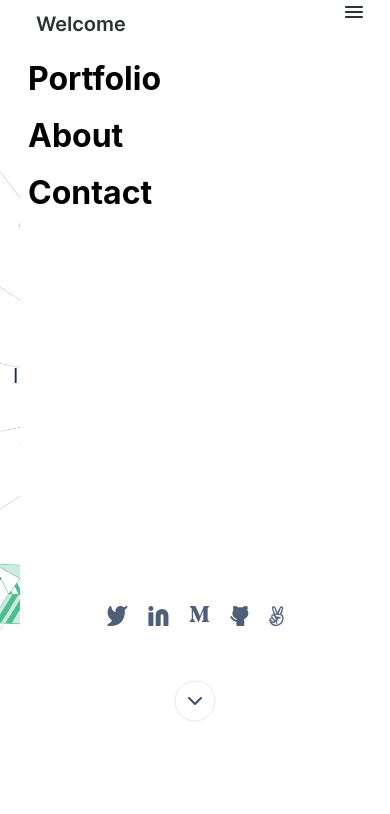
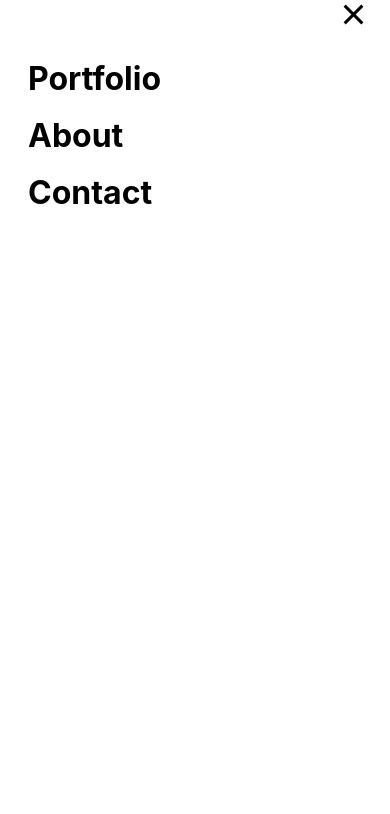
Before and after one commit to Jolak5/Portfolio, a website: page index.html in a window 390 px wide. Both pictures are taken after a click on the element 354 px from the left and 14 px from the top of the page. Shown: the top 814 px of the page. Drawn offline with Linux system fonts and the light colour scheme.

Commit message:
Change the Javascript and HTML to toggle hamburger

```diff
--- a/index.html
+++ b/index.html
@@ -17,8 +17,8 @@
     <section class="desktop-header">
       <header>
         <nav class="navbar">
-          <a href="#"
-            ><img class="" src="images/Logo Placeholder.svg" alt="My logo"
+          <a class="welcome" href="#"
+            ><img class="welcome1" src="images/Logo Placeholder.svg" alt="My logo"
           /></a>
 
           <ul class="nav-menu">
@@ -27,8 +27,11 @@
             <li class="nav-item"><a href="#section-3">Contact</a></li>
           </ul>
 
-          <div class="hamburger">
-            <img src="images/Icon - Menu.svg" alt="Hamburger menu" />
+          <div class="hamburger hidden">
+            <span class="bar"></span>
+            <span class="bar"></span>
+            <span class="bar"></span>
+
           </div>
         </nav>
       </header>
@@ -71,7 +74,7 @@
               alt="angellist"
           /></a>
         </div>
-        <div class="scroll-button">
+        <div class="scroll-button welcome">
           <a href=""
             ><img src="images/Disabled.svg" alt="touch to go to next section"
           /></a>
--- a/index.js
+++ b/index.js
@@ -1,4 +1,20 @@
 /* eslint-disable no-plusplus */
-const hamburger = document.querySelector('.hamburger'); const navMenu = document.querySelector('.nav-menu'); const body = document.querySelector('body'); const navItem = document.querySelectorAll('.nav-item'); hamburger.addEventListener('click', () => { hamburger.classList.toggle('active'); navMenu.classList.toggle('active'); body.style.overflow = 'hidden'; }); for (let i = 0; i < navItem.length; i++) {
-  navItem[i].addEventListener('click', () => { navMenu.classList.remove('active'); hamburger.classList.remove('active'); });
+const hamburger = document.querySelector('.hamburger'); const navMenu = document.querySelector('.nav-menu'); const welcome = document.querySelector('.welcome'); const body = document.querySelector('body'); const navItem = document.querySelectorAll('.nav-item');
+const closeIcon =document.querySelector('.close_icon')
+
+hamburger.addEventListener('click', () => {
+  hamburger.classList.toggle('active');
+navMenu.classList.toggle('active');
+welcome.classList.toggle('active');
+body.style.overflow = 'hidden';
+});
+
+for (let i = 0; i < navItem.length; i++) {
+  navItem[i].addEventListener('click', () => { navMenu.classList.remove('active'); hamburger.classList.toggle('active'); welcome.classList.remove('active'); body.style.overflow = 'visible'; });
 }
+
+document.querySelectorAll(".close-icon").forEach(n => n.addEventListener("click", () => {
+  hamburger.classList.remove("active");
+  navMenu.classList.remove("active");
+  welcome.classList.remove('active'); body.style.overflow = 'visible';
+}))
--- a/styles.css
+++ b/styles.css
@@ -56,17 +56,22 @@ body {
   flex-direction: column;
   background-color: white;
   width: 100%;
-  height: 100vh;
+  height: 100%;
   text-align: center;
-  transition: 0.3s;
+  /* transition: 0.1s; */
   font-size: 2rem;
   font-weight: 700;
+  padding-left: 20px;
+  z-index: 1;
 }
 
 .nav-menu.active {
-  left: 20px;
+  left: 0px;
 }
 
+.welcome.active {
+  visibility: hidden;
+}
 .nav-link {
   transition: 0.7s ease;
 }
@@ -76,7 +81,43 @@ body {
 }
 
 .hamburger {
+  display: block;
+}
+
+.hamburger.active .bar:nth-child(2) {
+  opacity: 0;
+}
+
+.hamburger.active .bar:nth-child(1) {
+ transform: translateY(8px) rotate(45deg);
+}
+
+.hamburger.active .bar:nth-child(3) {
+     transform: translateY(-8px) rotate(-45deg);
+
+}
+
+.bar {
+  display: block;
+  width: 25px;
+  height: 3px;
+  margin: 5px auto;
+  -webkit-transition: all 0.3s ease-in-out;
+  transition: all 0.3s ease-in-out;
+  background-color: black;
+}
+
+
+.welcome.active {
+  position: relative;
+  top: -200px;
+}
+
+.close-icon {
   cursor: pointer;
+  z-index: 1;
+  background-color: white;
+  width: 100%;
 }
 
 /* This is the header styling */
@@ -138,9 +179,7 @@ body {
 
 /* This is the styling for the social icons */
 
-.social {
-  z-index: 1;
-}
+
 
 .social-icons {
   display: inline-block;
@@ -465,6 +504,11 @@ button:active {
 }
 
 @media screen and (min-width: 768px) {
+
+  .welcome,
+  .hamburger {
+    visibility: hidden;
+  }
   .navbar {
     display: flex;
     justify-content: space-between;
@@ -472,10 +516,6 @@ button:active {
     padding: 20px 24px;
     position: fixed;
     top: 0;
-  }
-
-  .hamburger {
-    visibility: hidden;
   }
 
   .nav-menu {
```
